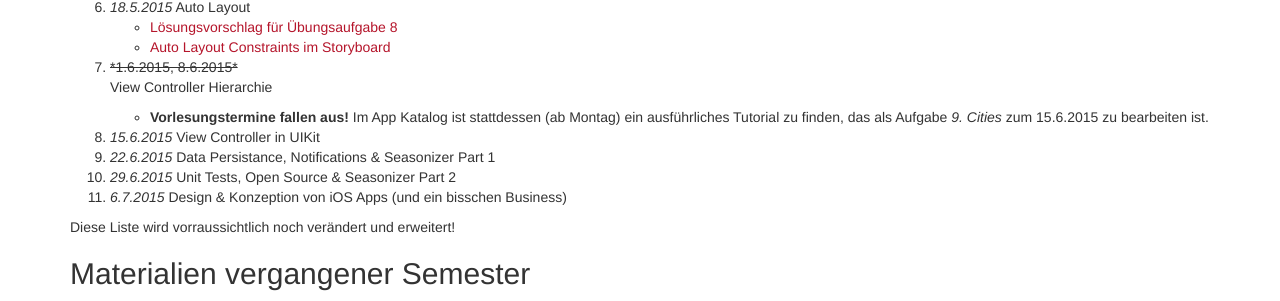
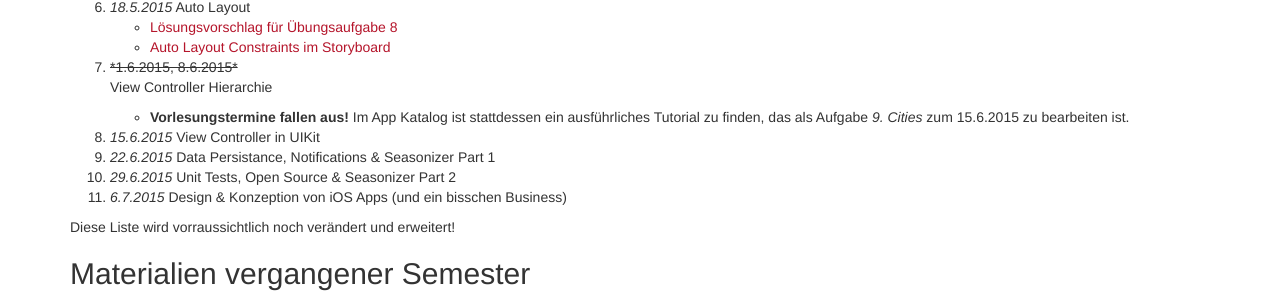
Before and after one commit to iOS-Dev-Kurs/iOS-Dev-Kurs.github.io, a Jekyll site: the page built from material/index.md, in a window 1280 px wide. Shown: the part 994-1295 px from the top of the page. Built offline with Jekyll 4.4.1, drawn with Linux system fonts in a browser that asks for light colours; Markdown is read by kramdown in place of the engine named in the settings.

Commit message:
minor edit

```diff
--- a/material/index.md
+++ b/material/index.md
@@ -48,7 +48,7 @@ Das Skript steht außerdem auf GitHub zur Verfügung: [https://github.com/iOS-De
 	- [Lösungsvorschlag für Übungsaufgabe 8](https://gist.github.com/knly/899451dbac24e0f9630e)
 	- [Auto Layout Constraints im Storyboard](https://github.com/iOS-Dev-Kurs/AutoLayout)
 7. <s>*1.6.2015, 8.6.2015*</s> View Controller Hierarchie
-	- **Vorlesungstermine fallen aus!** Im App Katalog ist stattdessen (ab Montag) ein ausführliches Tutorial zu finden, das als Aufgabe *9. Cities* zum 15.6.2015 zu bearbeiten ist.
+	- **Vorlesungstermine fallen aus!** Im App Katalog ist stattdessen ein ausführliches Tutorial zu finden, das als Aufgabe *9. Cities* zum 15.6.2015 zu bearbeiten ist.
 8. *15.6.2015* View Controller in UIKit
 9. *22.6.2015* Data Persistance, Notifications & Seasonizer Part 1
 10. *29.6.2015* Unit Tests, Open Source & Seasonizer Part 2
```
